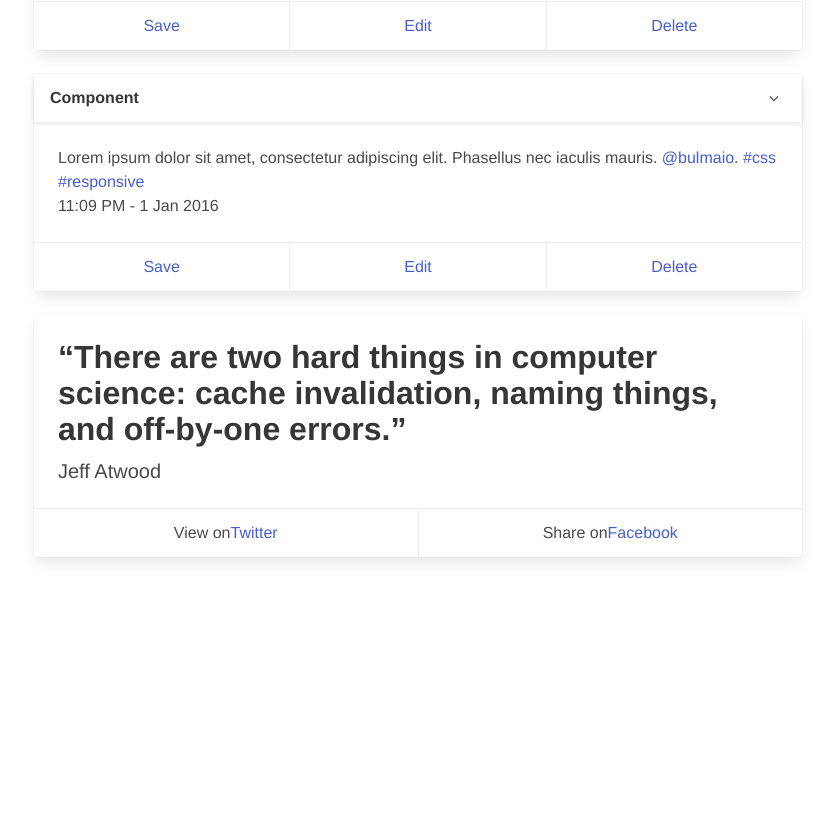
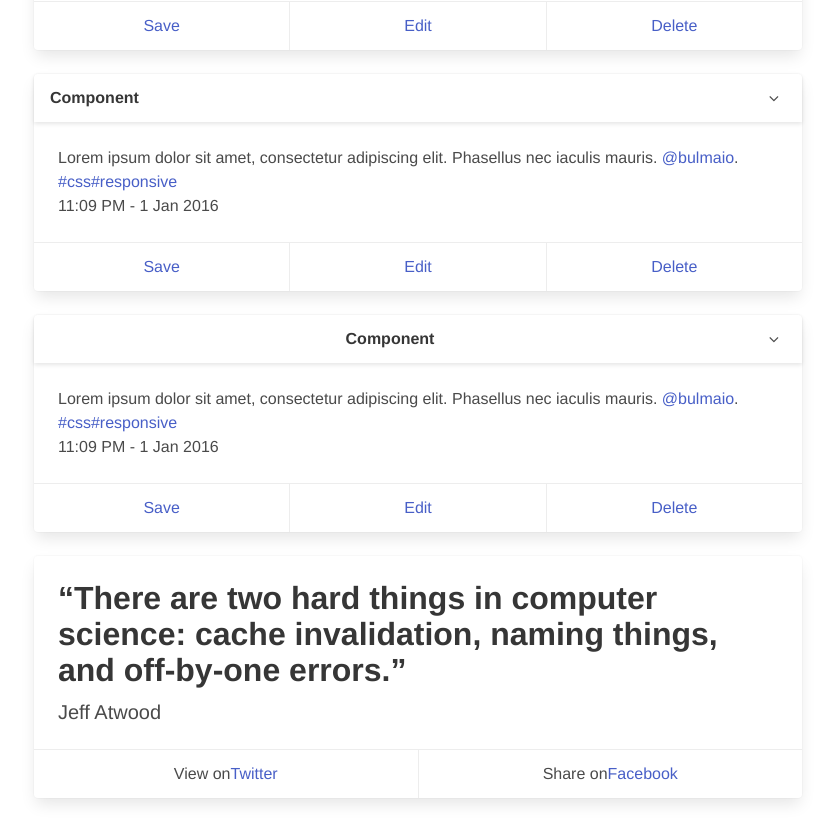
Before and after one commit to vue-bulma/bulma-ui, a Vue app: page /components/card in a window 1280 px wide. Shown: the part 1018-1836 px from the top of the page, without its empty margins (222-1057 px from the left). Before the commit the page ends 1595 px from the top, so only its background shows below. Built offline with nearby package versions, Linux system fonts and the light colour scheme.

Commit message:
improve: add title Centered to the  component Card

```diff
--- a/examples/components/components/Card.vue
+++ b/examples/components/components/Card.vue
@@ -14,8 +14,10 @@
 
       <vb-content>
         Lorem ipsum dolor sit amet, consectetur adipiscing elit.
-        Phasellus nec iaculis mauris. <a>@bulmaio</a>.
-        <a href="#">#css</a> <a href="#">#responsive</a>
+        Phasellus nec iaculis mauris.
+        <a>@bulmaio</a>.
+        <a href="#">#css</a>
+        <a href="#">#responsive</a>
         <br>
         <time datetime="2016-1-1">11:09 PM - 1 Jan 2016</time>
       </vb-content>
@@ -29,8 +31,10 @@
 
       <vb-content>
         Lorem ipsum dolor sit amet, consectetur adipiscing elit.
-        Phasellus nec iaculis mauris. <a>@bulmaio</a>.
-        <a href="#">#css</a> <a href="#">#responsive</a>
+        Phasellus nec iaculis mauris.
+        <a>@bulmaio</a>.
+        <a href="#">#css</a>
+        <a href="#">#responsive</a>
         <br>
         <time datetime="2016-1-1">11:09 PM - 1 Jan 2016</time>
       </vb-content>
@@ -45,8 +49,27 @@
     <vb-card title="Component" icon="fa fa-angle-down">
       <vb-content>
         Lorem ipsum dolor sit amet, consectetur adipiscing elit.
-        Phasellus nec iaculis mauris. <a>@bulmaio</a>.
-        <a href="#">#css</a> <a href="#">#responsive</a>
+        Phasellus nec iaculis mauris.
+        <a>@bulmaio</a>.
+        <a href="#">#css</a>
+        <a href="#">#responsive</a>
+        <br>
+        <time datetime="2016-1-1">11:09 PM - 1 Jan 2016</time>
+      </vb-content>
+
+      <a slot="footer" class="card-footer-item">Save</a>
+      <a slot="footer" class="card-footer-item">Edit</a>
+      <a slot="footer" class="card-footer-item">Delete</a>
+    </vb-card>
+
+    <br>
+    <vb-card title="Component" icon="fa fa-angle-down" title-centered>
+      <vb-content>
+        Lorem ipsum dolor sit amet, consectetur adipiscing elit.
+        Phasellus nec iaculis mauris.
+        <a>@bulmaio</a>.
+        <a href="#">#css</a>
+        <a href="#">#responsive</a>
         <br>
         <time datetime="2016-1-1">11:09 PM - 1 Jan 2016</time>
       </vb-content>
@@ -64,11 +87,11 @@
         <vb-title type="subtitle">Jeff Atwood</vb-title>
       </vb-content>
 
-      <p slot="footer" class="card-footer-item">
-        View on <a href="https://twitter.com/codinghorror/status/506010907021828096">Twitter</a>
+      <p slot="footer" class="card-footer-item">View on
+        <a href="https://twitter.com/codinghorror/status/506010907021828096">Twitter</a>
       </p>
-      <p slot="footer" class="card-footer-item">
-        Share on <a href="#">Facebook</a>
+      <p slot="footer" class="card-footer-item">Share on
+        <a href="#">Facebook</a>
       </p>
     </vb-card>
   </div>
--- a/src/components/components/Card.vue
+++ b/src/components/components/Card.vue
@@ -2,7 +2,7 @@
   <div class="card">
     <header v-if="hasTitle || hasIcon" class="card-header">
       <slot name="header">
-        <div v-if="hasTitle" class="card-header-title">
+        <div v-if="hasTitle" class="card-header-title" :class="{'is-centered': titleCentered}">
           <slot name="title">{{title}}</slot>
         </div>
 
@@ -42,7 +42,8 @@ export default {
     },
     image: {
       type: String
-    }
+    },
+    titleCentered: Boolean
   },
   computed: {
     hasTitle() {
--- a/src/components/components/MenuItem.vue
+++ b/src/components/components/MenuItem.vue
@@ -5,7 +5,7 @@
         <vb-icon v-if="hasIcon" class="icon-margin" :name="icon"></vb-icon>
         <slot></slot>
         <vb-icon
-          v-if="$slots.sub"
+          v-if="!!$slots.sub"
           class="icon-right"
           :class="{'icon-rotate': isOpen}"
           name="fa fa-angle-down"
```
